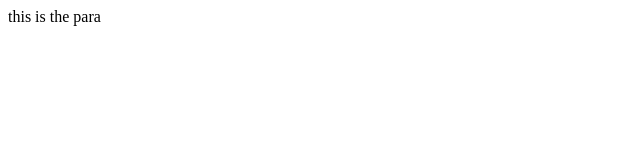
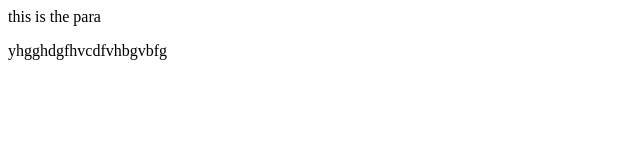
Before and after one commit to jeevan-shetwe/localrepo, a plain HTML site: page index.html in a window 1280 px wide. Shown: the whole page, without its empty margins (0-640 px from the left). Drawn offline with Linux system fonts and the light colour scheme.

Commit message:
add new jeevan

```diff
--- a/index.html
+++ b/index.html
@@ -1 +1,2 @@
 <p>this is the para</p>
+<p> yhgghdgfhvcdfvhbgvbfg</p>
```
